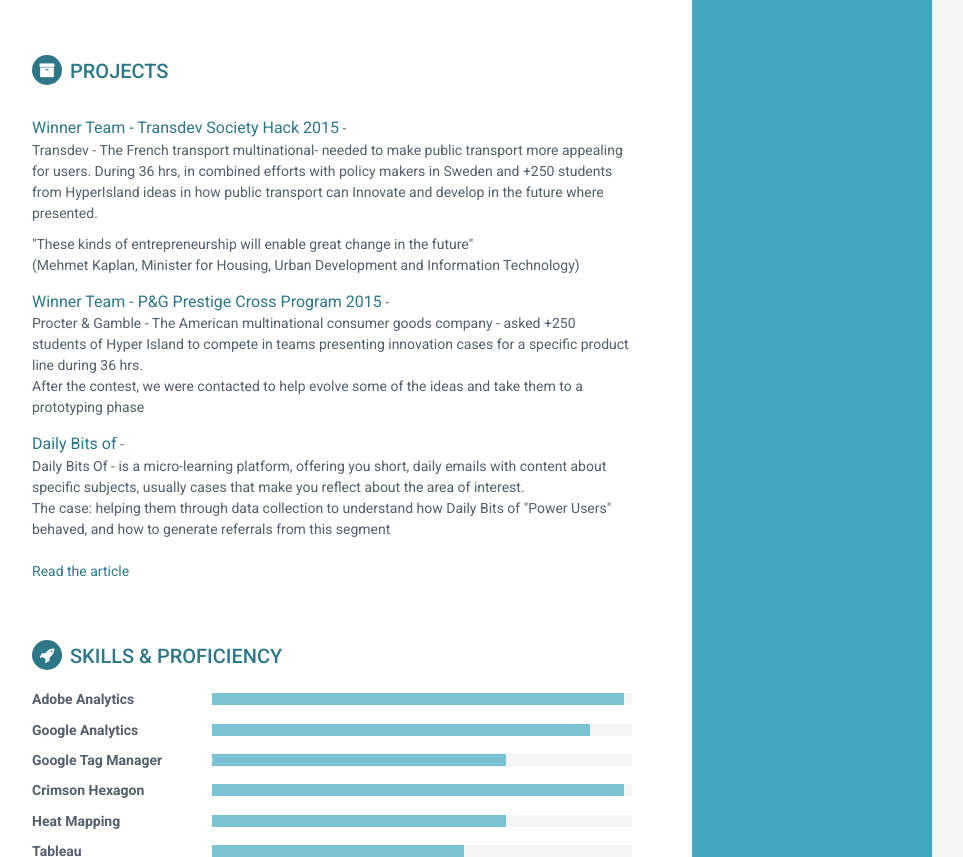
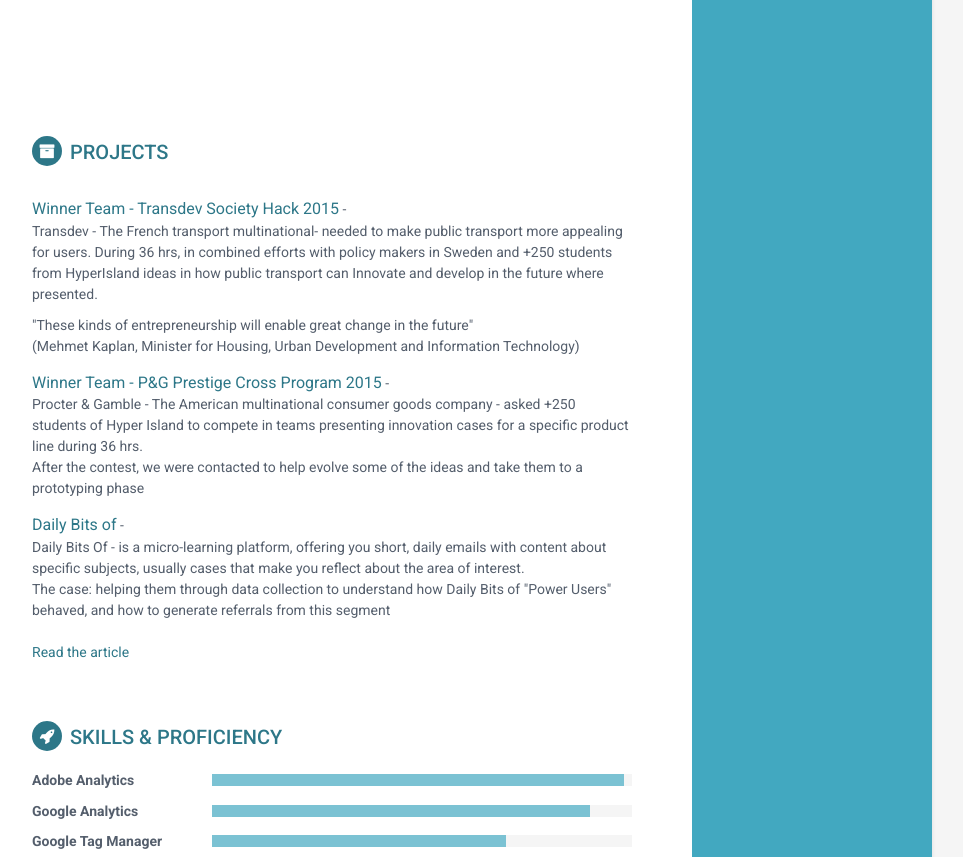
Before and after one commit to nsstrandberg/CV, a plain HTML site: page index.html in a window 1280 px wide. Shown: the part 1311-2168 px from the top of the page, without its empty margins (188-1151 px from the left). Drawn offline with Linux system fonts and the light colour scheme.

Commit message:
Page break

```diff
--- a/index.html
+++ b/index.html
@@ -162,7 +162,9 @@
                     </div><!--//details-->
                 </div><!--//item-->
             </section><!--//section-->
-
+            <section class="section page-break">
+                <div><p><br></p></div>
+            </section>
             <section class="section projects-section">
                 <h2 class="section-title"><i class="fa fa-archive"></i>Projects</h2>
                 <div class="intro">
```
